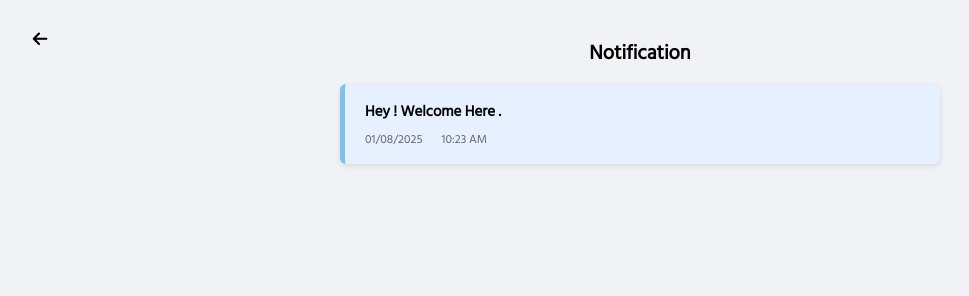
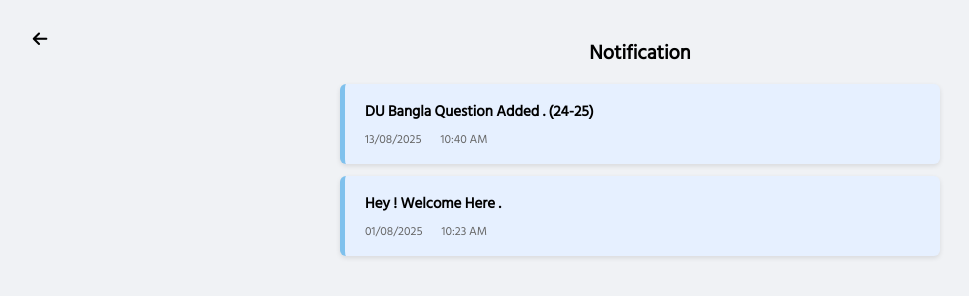
Before and after one commit to tcg-ethun/Education, a plain HTML site: page notification.html in a window 1280 px wide. Shown: the whole page, without its empty margins (0-969 px from the left). Drawn offline with Linux system fonts and the light colour scheme.

Commit message:
Updated Bangla-DU

```diff
--- a/notification.html
+++ b/notification.html
@@ -15,6 +15,11 @@
 <div id="notifications">
 
   <a href="index.html"  class="notification unread" data-id="7" onclick="markRead(event, this)">
+    <div class="title">DU Bangla Question Added . (24-25) </div>
+    <div class="datetime">13/08/2025 &nbsp; &nbsp; &nbsp; 10:40 AM </div>
+  </a>
+
+  <a href="index.html"  class="notification unread" data-id="7" onclick="markRead(event, this)">
     <div class="title">Hey ! Welcome Here . </div>
     <div class="datetime">01/08/2025 &nbsp; &nbsp; &nbsp; 10:23 AM </div>
   </a>
```
